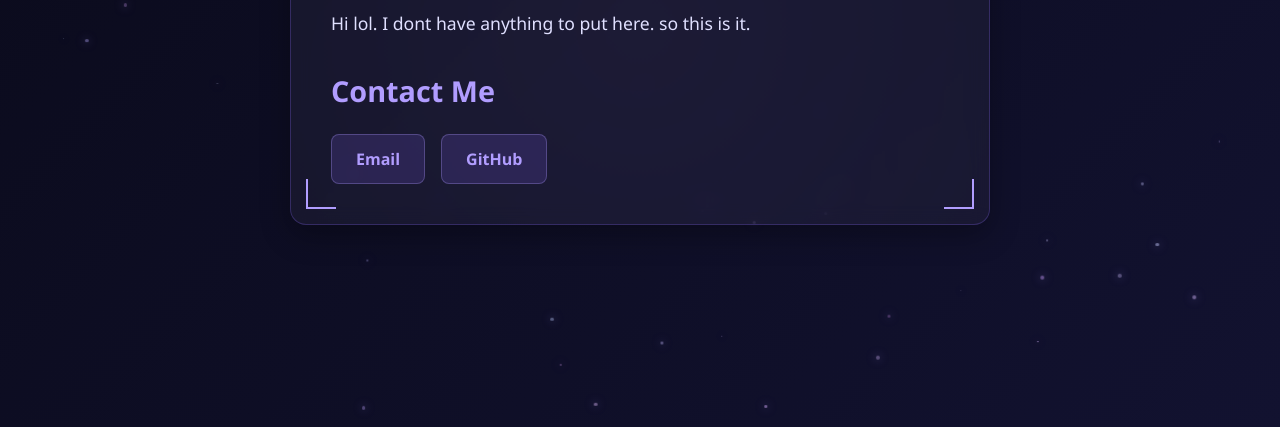
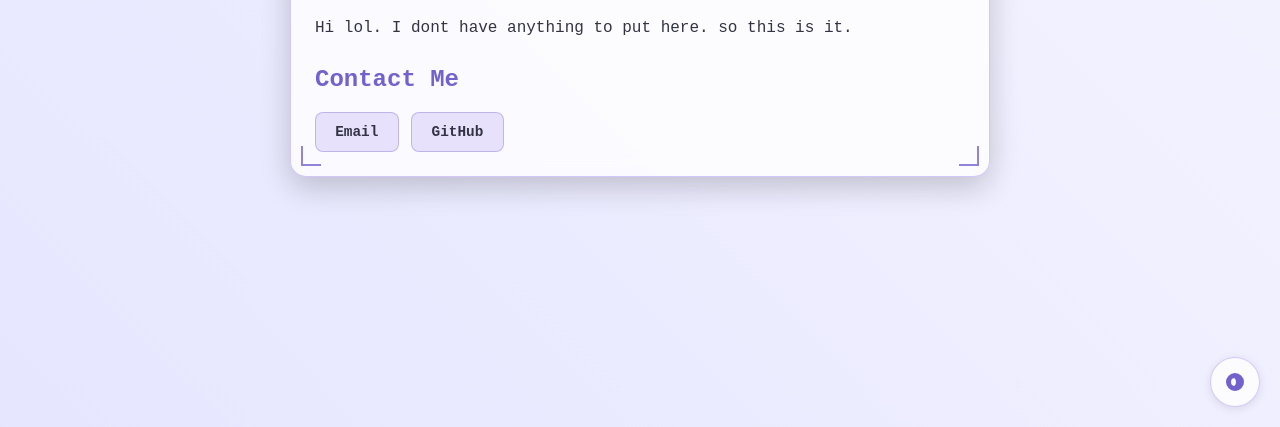
Before and after one commit to DylanHyrkas/dylanhyrkas.github.io, a plain HTML site: page index.html in a window 1280 px wide. Shown: the part 373-800 px from the top of the page. Drawn offline with Linux system fonts and the light colour scheme.

Commit message:
somewhat overhaul with light theme and cool bg

```diff
--- a/index.html
+++ b/index.html
@@ -11,10 +11,9 @@
     />
     <title>Dhyrk</title>
     <link rel="stylesheet" href="styles.css" />
+    <script defer src="script.js"></script>
   </head>
   <body>
-    <div id="particles"></div>
-
     <div class="main">
       <div class="paper">
         <div class="corner corner-tl"></div>
@@ -44,48 +43,12 @@
         </content>
       </div>
     </div>
-
-    <script>
-      document.addEventListener("DOMContentLoaded", function () {
-        const particlesContainer = document.getElementById("particles");
-        const particleCount = 80;
-
-        for (let i = 0; i < particleCount; i++) {
-          const particle = document.createElement("div");
-          particle.style.position = "absolute";
-          particle.style.width = Math.random() * 3 + 1 + "px";
-          particle.style.height = particle.style.width;
-          particle.style.backgroundColor = `rgba(${177 + Math.random() * 50}, ${
-            157 + Math.random() * 50
-          }, 255, ${0.2 + Math.random() * 0.3})`;
-          particle.style.borderRadius = "50%";
-          particle.style.left = Math.random() * 100 + "%";
-          particle.style.top = Math.random() * 100 + "%";
-          particle.style.boxShadow = "0 0 10px rgba(177, 157, 255, 0.5)";
-          particle.style.animation = `float ${
-            10 + Math.random() * 20
-          }s infinite ease-in-out`;
-
-          const style = document.createElement("style");
-          style.textContent = `
-          @keyframes float {
-            0%, 100% { transform: translate(0, 0); }
-            25% { transform: translate(${Math.random() * 100 - 50}px, ${
-            Math.random() * 100 - 50
-          }px); }
-            50% { transform: translate(${Math.random() * 100 - 50}px, ${
-            Math.random() * 100 - 50
-          }px); }
-            75% { transform: translate(${Math.random() * 100 - 50}px, ${
-            Math.random() * 100 - 50
-          }px); }
-          }
-        `;
-          document.head.appendChild(style);
-
-          particlesContainer.appendChild(particle);
-        }
-      });
-    </script>
+    <div class="theme-toggle" id="themeToggle">
+      <svg xmlns="http://www.w3.org/2000/svg" viewBox="0 0 24 24">
+        <path
+          d="M12,18C11.11,18 10.26,17.8 9.5,17.45C11.56,16.5 13,14.42 13,12C13,9.58 11.56,7.5 9.5,6.55C10.26,6.2 11.11,6 12,6A6,6 0 0,1 18,12A6,6 0 0,1 12,18M12,8A4,4 0 0,0 8,12A4,4 0 0,0 12,16A4,4 0 0,0 16,12A4,4 0 0,0 12,8M12,3A9,9 0 0,1 21,12A9,9 0 0,1 12,21A9,9 0 0,1 3,12A9,9 0 0,1 12,3Z"
+        />
+      </svg>
+    </div>
   </body>
 </html>
--- /dev/null
+++ b/script.js
@@ -0,0 +1,21 @@
+// Theme toggle functionality
+const themeToggle = document.getElementById("themeToggle");
+const prefersDarkScheme = window.matchMedia("(prefers-color-scheme: dark)");
+const currentTheme = localStorage.getItem("theme");
+
+// Set initial theme
+if (currentTheme === "light" || (!currentTheme && !prefersDarkScheme.matches)) {
+  document.documentElement.setAttribute("data-theme", "light");
+}
+
+// Toggle theme
+themeToggle.addEventListener("click", () => {
+  const currentTheme = document.documentElement.getAttribute("data-theme");
+  if (currentTheme === "light") {
+    document.documentElement.removeAttribute("data-theme");
+    localStorage.setItem("theme", "dark");
+  } else {
+    document.documentElement.setAttribute("data-theme", "light");
+    localStorage.setItem("theme", "light");
+  }
+});
--- a/styles.css
+++ b/styles.css
@@ -1,25 +1,70 @@
+:root {
+  --secondary-color: rgba(177, 157, 255, 0.7);
+  --lighter-color: #e0e0ff;
+  --bg-gradient-start: #121230;
+  --bg-gradient-mid: #07070c;
+  --bg-gradient-end: #121230;
+  --paper-bg: rgba(40, 40, 60, 0.4);
+  --paper-border: rgba(120, 90, 220, 0.3);
+  --text-shadow: 0 0 15px rgba(177, 157, 255, 0.4);
+  --link-bg: rgba(120, 90, 220, 0.2);
+  --link-border: rgba(177, 157, 255, 0.3);
+  --corner-color: rgba(177, 157, 255, 0.7);
+}
+
+[data-theme="light"] {
+  --secondary-color: rgba(100, 80, 200, 0.9);
+  --lighter-color: #333344;
+  --bg-gradient-start: #e0e0ff;
+  --bg-gradient-mid: #ffffff;
+  --bg-gradient-end: #e0e0ff;
+  --paper-bg: rgba(255, 255, 255, 0.8);
+  --paper-border: rgba(150, 120, 240, 0.4);
+  --text-shadow: 0 0 5px rgba(100, 80, 200, 0.2);
+  --link-bg: rgba(150, 120, 240, 0.2);
+  --link-border: rgba(100, 80, 200, 0.3);
+  --corner-color: rgba(100, 80, 200, 0.7);
+}
+
 * {
   margin: 0;
   padding: 0;
   box-sizing: border-box;
+  transition: background-color 0.3s ease, color 0.3s ease;
 }
 
 body {
-  font-family: "National Park", "Segoe UI", sans-serif;
-  background: linear-gradient(135deg, #0a0a1a, #121230);
-  color: #f0f0f0;
+  font-family: "Space Mono", monospace;
+  color: var(--secondary-color);
   min-height: 100vh;
   overflow-x: hidden;
   position: relative;
+  background: linear-gradient(
+    45deg,
+    var(--bg-gradient-start),
+    var(--bg-gradient-mid),
+    var(--bg-gradient-end)
+  );
+  background-size: 400% 400%;
+  animation: gradientFlow 8s ease infinite;
 }
 
-#particles {
-  position: fixed;
-  top: 0;
-  left: 0;
-  width: 100%;
-  height: 100%;
-  z-index: -1;
+@keyframes gradientFlow {
+  0% {
+    background-position: 0% 0%;
+  }
+  25% {
+    background-position: 100% 0%;
+  }
+  50% {
+    background-position: 100% 100%;
+  }
+  75% {
+    background-position: 0% 100%;
+  }
+  100% {
+    background-position: 0% 0%;
+  }
 }
 
 .main {
@@ -27,49 +72,22 @@ body {
   align-items: center;
   justify-content: center;
   min-height: 100vh;
-  padding: 2rem;
+  padding: 1rem;
 }
 
 .paper {
   position: relative;
   border-radius: 16px;
-  padding: 2.5rem;
-  width: 90%;
+  padding: 1.5rem;
   max-width: 700px;
-  background: rgba(40, 40, 60, 0.4);
+  background: var(--paper-bg);
   backdrop-filter: blur(10px);
-  border: 1px solid rgba(120, 90, 220, 0.3);
-  box-shadow: 0 10px 30px rgba(0, 0, 0, 0.3);
+  border: 1px solid var(--paper-border);
+  box-shadow: 0 10px 30px rgba(0, 0, 0, 0.2);
   z-index: 10;
   overflow: hidden;
-}
-
-.paper::before {
-  content: "";
-  position: absolute;
-  top: -50%;
-  left: -50%;
-  width: 200%;
-  height: 200%;
-  background: radial-gradient(
-    circle,
-    rgba(120, 90, 220, 0.2) 0%,
-    transparent 70%
-  );
-  animation: pulse 6s infinite ease-in-out;
-  z-index: -1;
-}
-
-@keyframes pulse {
-  0%,
-  100% {
-    transform: scale(0.8);
-    opacity: 0.2;
-  }
-  50% {
-    transform: scale(1.2);
-    opacity: 0.4;
-  }
+  margin: 1rem;
+  width: calc(100% - 2rem);
 }
 
 content {
@@ -79,93 +97,132 @@ content {
 }
 
 h2 {
-  font-size: 2.8rem;
-  margin-bottom: 1.5rem;
-  color: #b19dff;
-  text-shadow: 0 0 15px rgba(177, 157, 255, 0.4);
+  font-size: clamp(1.8rem, 5vw, 2.8rem);
+  margin-bottom: 1.2rem;
+  text-shadow: var(--text-shadow);
   letter-spacing: -1px;
 }
 
 p {
-  font-size: 1.1rem;
-  line-height: 1.7;
-  margin-bottom: 1.5rem;
-  color: #e0e0ff;
+  font-size: 1rem;
+  line-height: 1.6;
+  margin-bottom: 1.2rem;
+  color: var(--lighter-color);
 }
 
 h3 {
-  font-size: 1.8rem;
-  margin: 2rem 0 1rem;
-  color: #b19dff;
+  font-size: 1.5rem;
+  margin: 1.5rem 0 0.8rem;
 }
 
 .contact-links {
   display: flex;
-  gap: 1rem;
-  margin-top: 1.5rem;
+  flex-wrap: wrap;
+  gap: 0.8rem;
+  margin-top: 1.2rem;
 }
 
 .contact-link {
   display: inline-block;
-  padding: 0.8rem 1.5rem;
-  background: rgba(120, 90, 220, 0.2);
-  color: #b19dff;
+  padding: 0.7rem 1.2rem;
+  background: var(--link-bg);
+  color: var(--lighter-color);
   border-radius: 8px;
   text-decoration: none;
   font-weight: bold;
   transition: all 0.3s ease;
-  border: 1px solid rgba(177, 157, 255, 0.3);
+  border: 1px solid var(--link-border);
+  font-size: 0.9rem;
 }
 
 .contact-link:hover {
   background: rgba(120, 90, 220, 0.4);
-  transform: translateY(-3px);
+  transform: translateY(-2px);
   box-shadow: 0 5px 15px rgba(120, 90, 220, 0.3);
-}
-
-.ripple {
-  position: absolute;
-  border-radius: 50%;
-  background: radial-gradient(
-    circle,
-    rgba(177, 157, 255, 0.3) 0%,
-    transparent 70%
-  );
-  transform: translate(-50%, -50%);
-  pointer-events: none;
-  z-index: 1;
 }
 
 .corner {
   position: absolute;
-  width: 30px;
-  height: 30px;
+  width: 20px;
+  height: 20px;
 }
 
 .corner-tl {
-  top: 15px;
-  left: 15px;
-  border-top: 2px solid #b19dff;
-  border-left: 2px solid #b19dff;
+  top: 10px;
+  left: 10px;
+  border-top: 2px solid var(--corner-color);
+  border-left: 2px solid var(--corner-color);
 }
 
 .corner-tr {
-  top: 15px;
-  right: 15px;
-  border-top: 2px solid #b19dff;
-  border-right: 2px solid #b19dff;
+  top: 10px;
+  right: 10px;
+  border-top: 2px solid var(--corner-color);
+  border-right: 2px solid var(--corner-color);
 }
 
 .corner-bl {
-  bottom: 15px;
-  left: 15px;
-  border-bottom: 2px solid #b19dff;
-  border-left: 2px solid #b19dff;
+  bottom: 10px;
+  left: 10px;
+  border-bottom: 2px solid var(--corner-color);
+  border-left: 2px solid var(--corner-color);
 }
 
 .corner-br {
-  bottom: 15px;
-  right: 15px;
-  border-bottom: 2px solid #b19dff;
-  border-right: 2px solid #b19dff;
+  bottom: 10px;
+  right: 10px;
+  border-bottom: 2px solid var(--corner-color);
+  border-right: 2px solid var(--corner-color);
 }
+
+.theme-toggle {
+  position: fixed;
+  bottom: 20px;
+  right: 20px;
+  width: 50px;
+  height: 50px;
+  border-radius: 50%;
+  background: var(--paper-bg);
+  backdrop-filter: blur(5px);
+  border: 1px solid var(--paper-border);
+  display: flex;
+  align-items: center;
+  justify-content: center;
+  cursor: pointer;
+  z-index: 100;
+  box-shadow: 0 2px 10px rgba(0, 0, 0, 0.1);
+}
+
+.theme-toggle svg {
+  width: 24px;
+  height: 24px;
+  fill: var(--secondary-color);
+}
+
+/* Mobile  */
+@media (max-width: 480px) {
+  .paper {
+    padding: 1.2rem;
+  }
+
+  h2 {
+    margin-bottom: 1rem;
+  }
+
+  .contact-links {
+    flex-direction: column;
+    gap: 0.6rem;
+  }
+
+  .contact-link {
+    width: 100%;
+    text-align: center;
+  }
+
+  .theme-toggle {
+    width: 40px;
+    height: 40px;
+    bottom: 15px;
+    right: 15px;
+  }
+}
```
